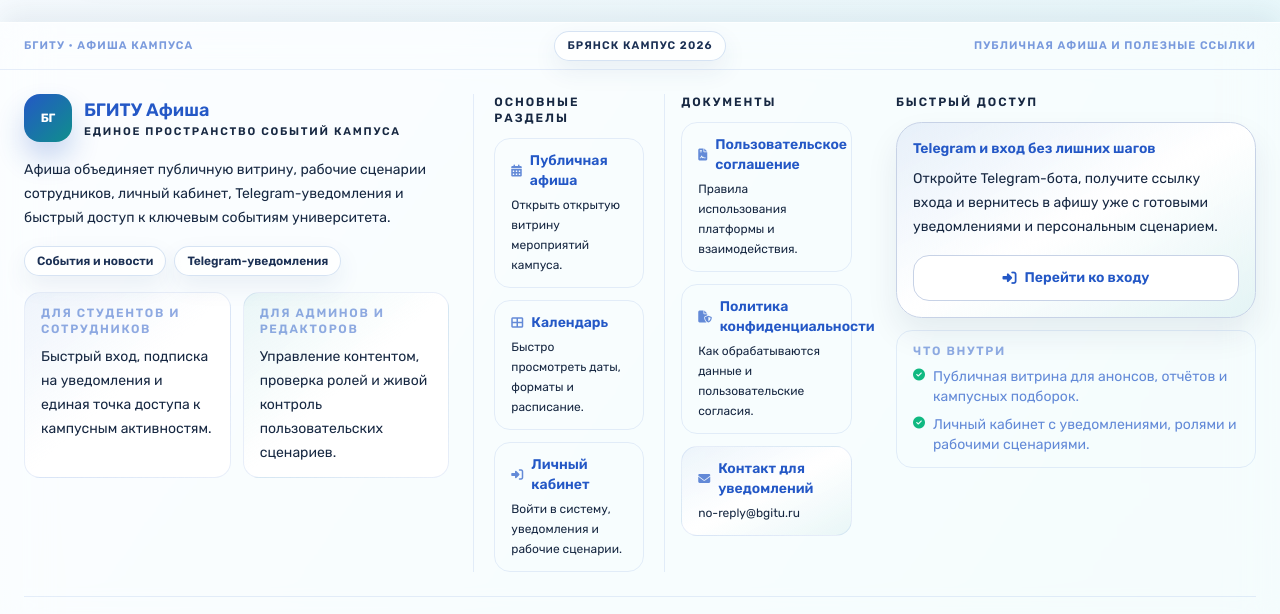
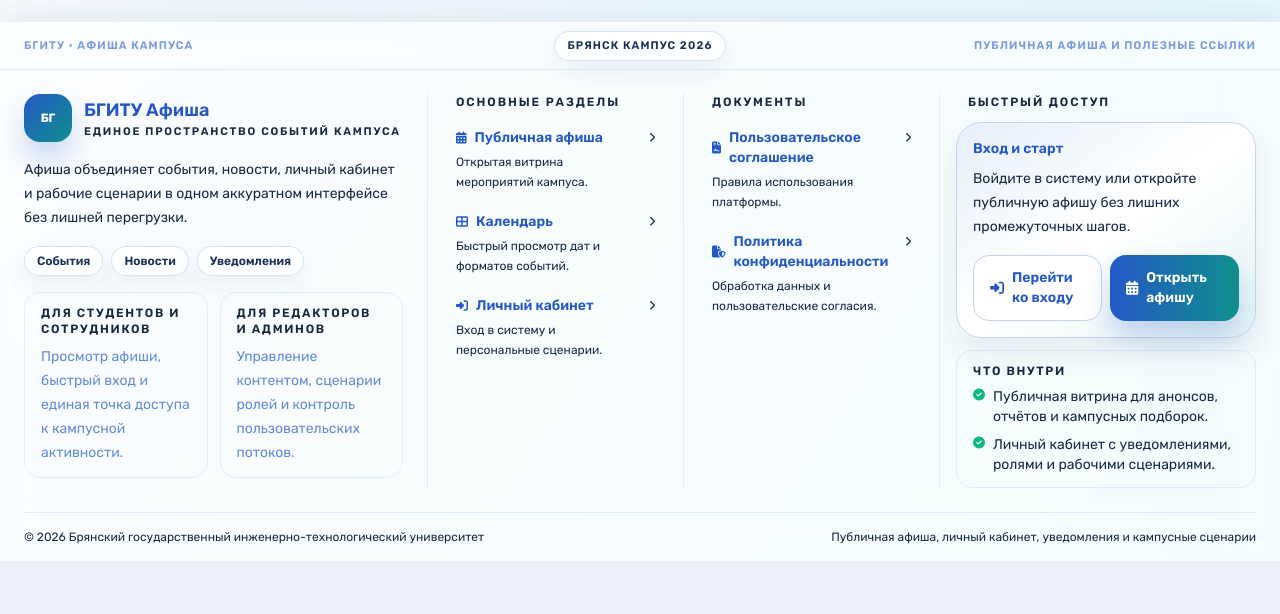
Before and after one commit to dfoxiah/bgitu-afisha, a Next.js app: page / in a window 1280 px wide. Shown: the part 1370-1984 px from the top of the page. After the commit the page ends 1931 px from the top, so only its background shows below. Built offline with nearby package versions, Linux system fonts and the light colour scheme; no server answers; the database is empty.

Commit message:
Refine footer visual hierarchy

```diff
--- a/src/components/layout/Footer.tsx
+++ b/src/components/layout/Footer.tsx
@@ -1,17 +1,19 @@
+"use client"
+
 /**
  * File responsibility:
  * Global footer with project/legal/social links.
  *
  * Main logic:
  * - Render institution info and legal navigation
- * - Provide quick links to social channels
+ * - Provide quick links for authenticated and public scenarios
  *
  * Integrations:
  * - src/app/layout.tsx
  */
 
 import Link from "next/link"
-import { getTelegramBotUsername } from "@/lib/telegram"
+import { useSession } from "next-auth/react"
 
 type FooterLink = {
   href: string
@@ -20,24 +22,45 @@
   description: string
 }
 
-const primaryLinks: FooterLink[] = [
+const publicPrimaryLinks: FooterLink[] = [
   {
     href: "/afisha",
     label: "Публичная афиша",
     icon: "calendar-days",
-    description: "Открыть открытую витрину мероприятий кампуса.",
+    description: "Открытая витрина мероприятий кампуса.",
   },
   {
     href: "/calendar",
     label: "Календарь",
     icon: "table-cells-large",
-    description: "Быстро просмотреть даты, форматы и расписание.",
+    description: "Быстрый просмотр дат и форматов событий.",
   },
   {
     href: "/login",
     label: "Личный кабинет",
     icon: "right-to-bracket",
-    description: "Войти в систему, уведомления и рабочие сценарии.",
+    description: "Вход в систему и персональные сценарии.",
+  },
+]
+
+const authenticatedPrimaryLinks: FooterLink[] = [
+  {
+    href: "/dashboard",
+    label: "Главная",
+    icon: "house",
+    description: "Рабочий экран с событиями и подборками.",
+  },
+  {
+    href: "/notifications",
+    label: "Уведомления",
+    icon: "bell",
+    description: "Новые оповещения и быстрые действия.",
+  },
+  {
+    href: "/profile",
+    label: "Профиль",
+    icon: "user",
+    description: "Настройки аккаунта и персональных параметров.",
   },
 ]
 
@@ -46,20 +69,41 @@
     href: "/legal/terms",
     label: "Пользовательское соглашение",
     icon: "file-contract",
-    description: "Правила использования платформы и взаимодействия.",
+    description: "Правила использования платформы.",
   },
   {
     href: "/legal/privacy",
     label: "Политика конфиденциальности",
     icon: "file-shield",
-    description: "Как обрабатываются данные и пользовательские согласия.",
+    description: "Обработка данных и пользовательские согласия.",
   },
 ]
 
+const renderLinkList = (links: FooterLink[]) =>
+  links.map((link) => (
+    <Link
+      key={link.href}
+      href={link.href}
+      className="group flex items-start justify-between gap-3 rounded-2xl px-3 py-2.5 transition-all hover:bg-white/72"
+    >
+      <span className="min-w-0">
+        <span className="flex items-center gap-2 text-sm font-semibold text-primary">
+          <i className={`fas fa-${link.icon} text-[12px] text-primary/68`} aria-hidden="true" />
+          <span>{link.label}</span>
+        </span>
+        <span className="mt-1 block text-xs leading-5 text-primary/56">{link.description}</span>
+      </span>
+      <i
+        className="fas fa-chevron-right mt-1 text-[10px] text-primary/36 transition-transform group-hover:translate-x-0.5"
+        aria-hidden="true"
+      />
+    </Link>
+  ))
+
 export default function Footer() {
-  const botUsername = getTelegramBotUsername()
-  const telegramLink = botUsername ? `https://t.me/${botUsername}` : null
-  const contactEmail = process.env.EMAIL_NOTIFICATION_FROM || "no-reply@bgitu.ru"
+  const { status } = useSession()
+  const isAuthenticated = status === "authenticated"
+  const primaryLinks = isAuthenticated ? authenticatedPrimaryLinks : publicPrimaryLinks
   const currentYear = new Date().getFullYear()
 
   return (
@@ -75,7 +119,7 @@
       </div>
 
       <div className="mx-auto max-w-7xl px-3 sm:px-6">
-        <div className="grid gap-6 py-5 lg:grid-cols-[minmax(0,1.18fr)_minmax(0,1fr)_360px] lg:gap-5 lg:py-6">
+        <div className="grid gap-6 py-5 lg:grid-cols-[minmax(0,1.25fr)_240px_240px_300px] lg:gap-4 lg:py-6">
           <section className="lg:border-r lg:border-primary/10 lg:pr-6">
             <Link href="/" className="group flex min-w-0 items-center gap-3">
               <span className="inline-flex h-12 w-12 shrink-0 items-center justify-center rounded-2xl bg-gradient-to-br from-primary to-accent text-xs font-bold text-white shadow-[0_16px_28px_rgba(36,88,198,0.24)]">
@@ -92,127 +136,99 @@
             </Link>
 
             <p className="mt-4 max-w-2xl text-sm leading-6 text-primary/68">
-              Афиша объединяет публичную витрину, рабочие сценарии сотрудников, личный кабинет,
-              Telegram-уведомления и быстрый доступ к ключевым событиям университета.
+              Афиша объединяет события, новости, личный кабинет и рабочие сценарии в одном
+              аккуратном интерфейсе без лишней перегрузки.
             </p>
 
             <div className="mt-4 flex flex-wrap gap-2">
-              <span className="liquid-chip px-3 py-1.5 text-xs">События и новости</span>
-              <span className="liquid-chip px-3 py-1.5 text-xs">Telegram-уведомления</span>
+              <span className="liquid-chip px-3 py-1.5 text-xs">События</span>
+              <span className="liquid-chip px-3 py-1.5 text-xs">Новости</span>
+              <span className="liquid-chip px-3 py-1.5 text-xs">Уведомления</span>
             </div>
 
             <div className="mt-4 grid gap-3 sm:grid-cols-2">
-              <div className="rounded-2xl border border-primary/10 bg-gradient-to-br from-primary/[0.06] via-white to-white px-4 py-3">
-                <div className="text-xs font-semibold uppercase tracking-[0.14em] text-primary/50">
+              <div className="rounded-2xl border border-primary/10 bg-white/56 px-4 py-3">
+                <div className="text-xs font-semibold uppercase tracking-[0.14em] text-primary/48">
                   Для студентов и сотрудников
                 </div>
-                <div className="mt-2 text-sm leading-6 text-primary/72">
-                  Быстрый вход, подписка на уведомления и единая точка доступа к кампусным
-                  активностям.
+                <div className="mt-2 text-sm leading-6 text-primary/70">
+                  Просмотр афиши, быстрый вход и единая точка доступа к кампусной активности.
                 </div>
               </div>
-              <div className="rounded-2xl border border-primary/10 bg-gradient-to-br from-accent/[0.07] via-white to-white px-4 py-3">
-                <div className="text-xs font-semibold uppercase tracking-[0.14em] text-primary/50">
-                  Для админов и редакторов
+              <div className="rounded-2xl border border-primary/10 bg-white/56 px-4 py-3">
+                <div className="text-xs font-semibold uppercase tracking-[0.14em] text-primary/48">
+                  Для редакторов и админов
                 </div>
-                <div className="mt-2 text-sm leading-6 text-primary/72">
-                  Управление контентом, проверка ролей и живой контроль пользовательских сценариев.
+                <div className="mt-2 text-sm leading-6 text-primary/70">
+                  Управление контентом, сценарии ролей и контроль пользовательских потоков.
                 </div>
               </div>
             </div>
           </section>
 
-          <section className="grid gap-4 sm:grid-cols-2 lg:pr-6">
-            <div className="space-y-3 lg:border-r lg:border-primary/10 lg:pr-5">
-              <div className="text-xs font-semibold uppercase tracking-[0.16em] text-primary/48">
-                Основные разделы
-              </div>
-              {primaryLinks.map((link) => (
-                <Link
-                  key={link.href}
-                  href={link.href}
-                  className="group block rounded-2xl border border-primary/10 bg-white/66 px-4 py-3 transition-all hover:-translate-y-0.5 hover:border-primary/24 hover:bg-white"
-                >
-                  <div className="flex items-center gap-2 text-sm font-semibold text-primary">
-                    <i className={`fas fa-${link.icon} text-[12px] text-primary/70`} aria-hidden="true" />
-                    <span>{link.label}</span>
-                  </div>
-                  <div className="mt-1 text-xs leading-5 text-primary/58">{link.description}</div>
-                </Link>
-              ))}
+          <section className="lg:border-r lg:border-primary/10 lg:pr-4">
+            <div className="px-3 text-xs font-semibold uppercase tracking-[0.16em] text-primary/48">
+              Основные разделы
             </div>
-
-            <div className="space-y-3">
-              <div className="text-xs font-semibold uppercase tracking-[0.16em] text-primary/48">
-                Документы
-              </div>
-              {legalLinks.map((link) => (
-                <Link
-                  key={link.href}
-                  href={link.href}
-                  className="group block rounded-2xl border border-primary/10 bg-white/66 px-4 py-3 transition-all hover:-translate-y-0.5 hover:border-primary/24 hover:bg-white"
-                >
-                  <div className="flex items-center gap-2 text-sm font-semibold text-primary">
-                    <i className={`fas fa-${link.icon} text-[12px] text-primary/70`} aria-hidden="true" />
-                    <span>{link.label}</span>
-                  </div>
-                  <div className="mt-1 text-xs leading-5 text-primary/58">{link.description}</div>
-                </Link>
-              ))}
-
-              <a
-                href={`mailto:${contactEmail}`}
-                className="group block rounded-2xl border border-primary/10 bg-gradient-to-br from-primary/[0.05] via-white to-accent/[0.06] px-4 py-3 transition-all hover:-translate-y-0.5 hover:border-primary/24"
-              >
-                <div className="flex items-center gap-2 text-sm font-semibold text-primary">
-                  <i className="fas fa-envelope text-[12px] text-primary/70" aria-hidden="true" />
-                  <span>Контакт для уведомлений</span>
-                </div>
-                <div className="mt-1 break-all text-xs leading-5 text-primary/58">{contactEmail}</div>
-              </a>
-            </div>
+            <div className="mt-2">{renderLinkList(primaryLinks)}</div>
           </section>
 
-          <section>
-            <div className="text-xs font-semibold uppercase tracking-[0.16em] text-primary/48">
+          <section className="lg:border-r lg:border-primary/10 lg:pr-4">
+            <div className="px-3 text-xs font-semibold uppercase tracking-[0.16em] text-primary/48">
+              Документы
+            </div>
+            <div className="mt-2">{renderLinkList(legalLinks)}</div>
+          </section>
+
+          <section className="space-y-3">
+            <div className="px-3 text-xs font-semibold uppercase tracking-[0.16em] text-primary/48">
               Быстрый доступ
             </div>
 
-            <div className="mt-3 rounded-[1.6rem] border border-primary/12 bg-gradient-to-br from-primary/[0.08] via-white to-accent/[0.08] p-4 shadow-[0_16px_32px_rgba(18,39,76,0.08)]">
-              <div className="text-sm font-semibold text-primary">Telegram и вход без лишних шагов</div>
+            <div className="rounded-[1.6rem] border border-primary/12 bg-gradient-to-br from-primary/[0.08] via-white to-accent/[0.08] p-4 shadow-[0_16px_32px_rgba(18,39,76,0.08)]">
+              <div className="text-sm font-semibold text-primary">
+                {isAuthenticated ? "Профиль и уведомления" : "Вход и старт"}
+              </div>
               <p className="mt-2 text-sm leading-6 text-primary/68">
-                Откройте Telegram-бота, получите ссылку входа и вернитесь в афишу уже с готовыми
-                уведомлениями и персональным сценарием.
+                {isAuthenticated
+                  ? "Откройте профиль и уведомления, чтобы быстро продолжить работу в системе."
+                  : "Войдите в систему или откройте публичную афишу без лишних промежуточных шагов."}
               </p>
 
-              <div className="mt-4 flex flex-col gap-2">
-                {telegramLink && botUsername ? (
-                  <a
-                    href={telegramLink}
-                    target="_blank"
-                    rel="noreferrer"
-                    className="inline-flex items-center justify-center gap-2 rounded-2xl bg-[#229ED9] px-4 py-3 text-sm font-semibold text-white shadow-[0_16px_28px_rgba(34,158,217,0.26)] transition hover:bg-[#1d8fc5]"
-                  >
-                    <i className="fab fa-telegram text-base" aria-hidden="true" />
-                    Открыть @{botUsername}
-                  </a>
-                ) : null}
+              <div className="mt-4 grid gap-2 sm:grid-cols-2">
+                <Link
+                  href={isAuthenticated ? "/profile" : "/login"}
+                  className="inline-flex items-center justify-center gap-2 rounded-2xl border border-primary/14 bg-white px-4 py-3 text-sm font-semibold text-primary transition hover:border-primary/28 hover:bg-primary/5"
+                >
+                  <i
+                    className={`fas ${
+                      isAuthenticated ? "fa-user-gear" : "fa-right-to-bracket"
+                    } text-sm`}
+                    aria-hidden="true"
+                  />
+                  {isAuthenticated ? "Открыть профиль" : "Перейти ко входу"}
+                </Link>
 
                 <Link
-                  href="/login"
-                  className="inline-flex items-center justify-center gap-2 rounded-2xl border border-primary/14 bg-white px-4 py-3 text-sm font-semibold text-primary transition hover:border-primary/28 hover:bg-primary/5"
+                  href={isAuthenticated ? "/notifications" : "/afisha"}
+                  className="inline-flex items-center justify-center gap-2 rounded-2xl bg-gradient-to-r from-primary to-accent px-4 py-3 text-sm font-semibold text-white shadow-[0_16px_28px_rgba(36,88,198,0.24)] transition hover:opacity-95"
                 >
-                  <i className="fas fa-right-to-bracket text-sm" aria-hidden="true" />
-                  Перейти ко входу
+                  <i
+                    className={`fas ${
+                      isAuthenticated ? "fa-bell" : "fa-calendar-days"
+                    } text-sm`}
+                    aria-hidden="true"
+                  />
+                  {isAuthenticated ? "Открыть уведомления" : "Открыть афишу"}
                 </Link>
               </div>
             </div>
 
-            <div className="mt-3 rounded-2xl border border-primary/10 bg-white/66 px-4 py-3">
-              <div className="text-xs font-semibold uppercase tracking-[0.14em] text-primary/50">
+            <div className="rounded-2xl border border-primary/10 bg-white/56 px-4 py-3">
+              <div className="text-xs font-semibold uppercase tracking-[0.14em] text-primary/48">
                 Что внутри
               </div>
-              <div className="mt-2 space-y-2 text-sm text-primary/70">
+              <div className="mt-2 space-y-2 text-sm text-primary/68">
                 <div className="flex items-start gap-2">
                   <i className="fas fa-check-circle mt-0.5 text-[12px] text-emerald-500" aria-hidden="true" />
                   <span>Публичная витрина для анонсов, отчётов и кампусных подборок.</span>
```
